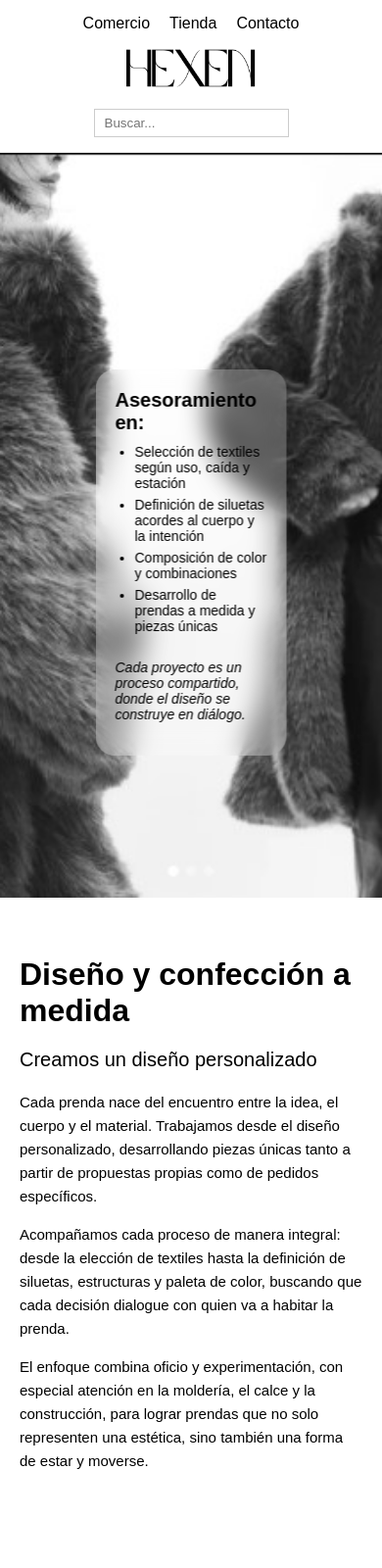
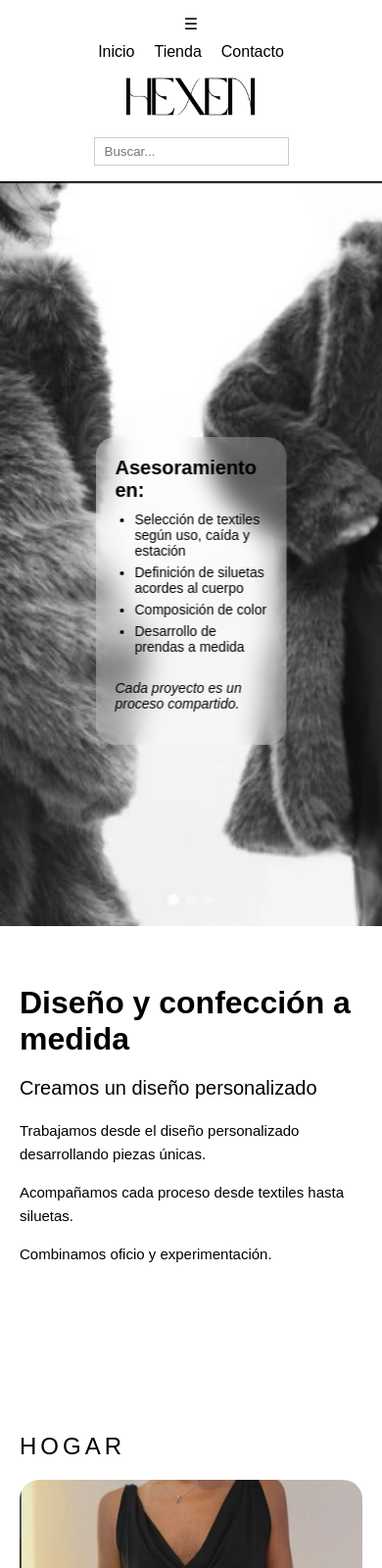
Before and after one commit to FCDesignsWeb/hexenminimal, a plain HTML site: page index.html in a window 390 px wide. Shown: the top 1600 px of the page at 98% size. Drawn offline with Linux system fonts and the light colour scheme.

Commit message:
Refactor index.html with new layout and features
Updated the HTML structure and content, including navbar and hero section. Added a menu toggle for mobile view.

```diff
--- a/index.html
+++ b/index.html
@@ -4,7 +4,6 @@
   <meta charset="UTF-8">
   <meta name="viewport" content="width=device-width, initial-scale=1.0">
   <title>HEXEN</title>
-
   <link rel="stylesheet" href="styles.css">
 </head>
 
@@ -12,24 +11,21 @@
 
 <!-- NAVBAR -->
 <nav class="navbar">
+  <div class="menu-toggle" id="menu-toggle">☰</div>
 
-  <!-- IZQUIERDA -->
-  <div class="nav-left">
-  <a href="#comercio">Comercio</a>
+  <div class="nav-left" id="menu">
+    <a href="index.html">Inicio</a>
     <a href="tienda.html">Tienda</a>
     <a href="contacto.html">Contacto</a>
   </div>
 
-  <!-- CENTRO (LOGO) -->
   <div class="nav-center">
     <img src="logo.png" class="logo">
   </div>
 
-  <!-- DERECHA -->
   <div class="nav-right">
     <input type="text" placeholder="Buscar..." class="buscador">
   </div>
-
 </nav>
 
 <!-- HERO -->
@@ -38,63 +34,52 @@
 
   <div class="hero-texto">
     <h1>Asesoramiento en:</h1>
-
     <ul>
       <li>Selección de textiles según uso, caída y estación</li>
-    <li>Definición de siluetas acordes al cuerpo y la intención</li>
-    <li>Composición de color y combinaciones</li>
-    <li>Desarrollo de prendas a medida y piezas únicas</li>
+      <li>Definición de siluetas acordes al cuerpo</li>
+      <li>Composición de color</li>
+      <li>Desarrollo de prendas a medida</li>
     </ul>
-
     <p class="descripcion">
-    Cada proyecto es un proceso compartido, donde el diseño se construye en diálogo.
+      Cada proyecto es un proceso compartido.
     </p>
   </div>
 </section>
+
+<!-- INTRO -->
 <section class="intro">
-
   <h2>Diseño y confección a medida</h2>
   <h3>Creamos un diseño personalizado</h3>
 
-  <p>
-    Cada prenda nace del encuentro entre la idea, el cuerpo y el material. Trabajamos desde el diseño personalizado, desarrollando piezas únicas tanto a partir de propuestas propias como de pedidos específicos.
-  </p>
+  <p>Trabajamos desde el diseño personalizado desarrollando piezas únicas.</p>
+  <p>Acompañamos cada proceso desde textiles hasta siluetas.</p>
+  <p>Combinamos oficio y experimentación.</p>
+</section>
 
-  <p>
-    Acompañamos cada proceso de manera integral: desde la elección de textiles hasta la definición de siluetas, estructuras y paleta de color, buscando que cada decisión dialogue con quien va a habitar la prenda.
-  </p>
-
-  <p>
-    El enfoque combina oficio y experimentación, con especial atención en la moldería, el calce y la construcción, para lograr prendas que no solo representen una estética, sino también una forma de estar y moverse.
-  </p>
-
-</section>
 <!-- COMERCIO -->
 <section id="comercio" class="categoria">
+  <h2 class="titulo-hogar">Hogar</h2>
 
-  <!-- HOGAR -->
-<h2 class="titulo-hogar">Hogar</h2>
   <div class="grid-hogar">
     <img src="hogar/hogar1.jpg">
     <img src="hogar/hogar3.jpg">
     <img src="hogar/hogar4.jpg">
     <img src="hogar/hogar5.jpg">
-    <img src="hogar/hogar6.jpg">
-    <img src="hogar/hogar7.jpg">
-    <img src="hogar/hogar8.jpg">
-    <img src="hogar/hogar9.jpg">
-    <img src="hogar/hogar10.jpg">
-    <img src="hogar/hogar11.jpg">
-    <img src="hogar/hogar12.jpg">
-    <img src="hogar/hogar13.jpg">
   </div>
 </section>
 
-
-<!-- FOOTER -->
 <footer>
   <p>© 2026 HEXEN</p>
 </footer>
 
+<script>
+  const toggle = document.getElementById("menu-toggle");
+  const menu = document.getElementById("menu");
+
+  toggle.addEventListener("click", () => {
+    menu.classList.toggle("active");
+  });
+</script>
+
 </body>
 </html>
```
Lines whose indentation alone changed are shown as unchanged.
